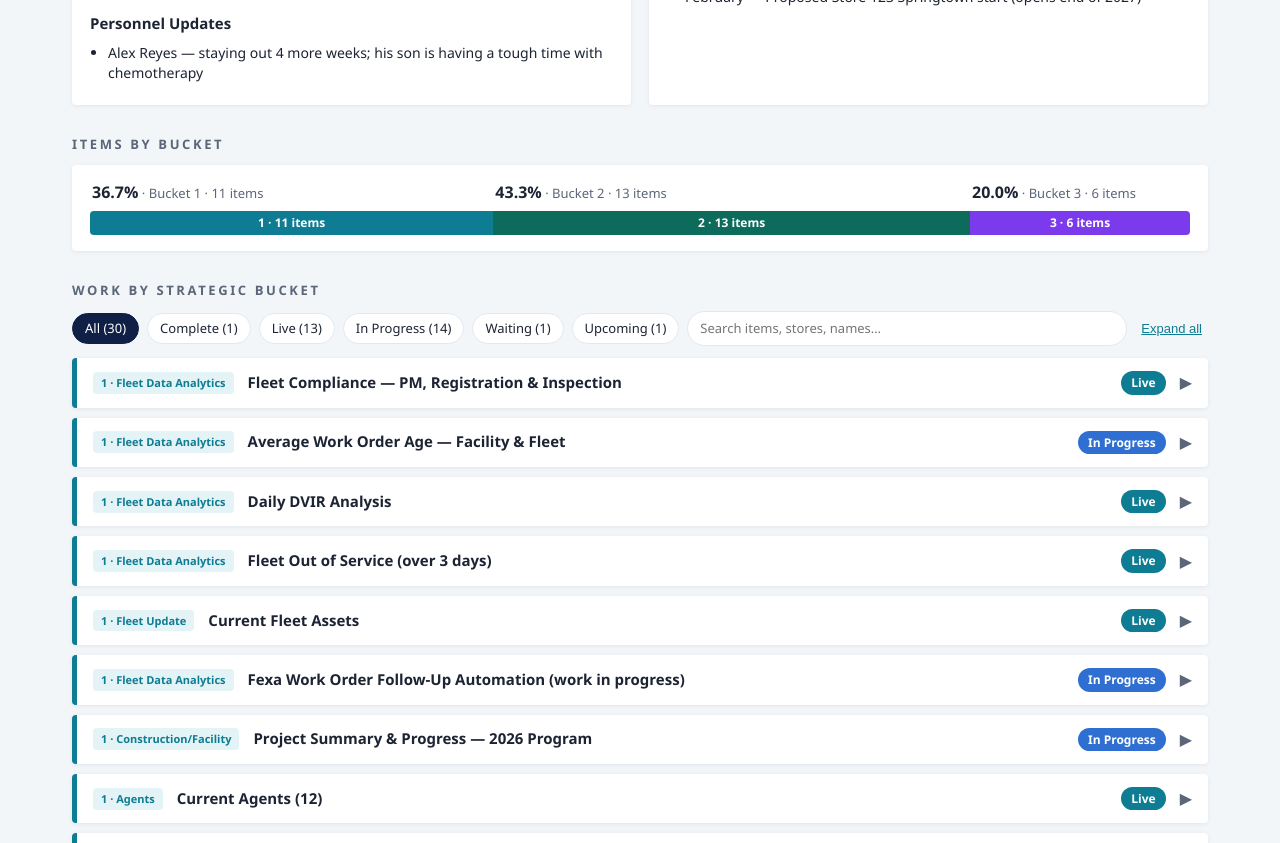
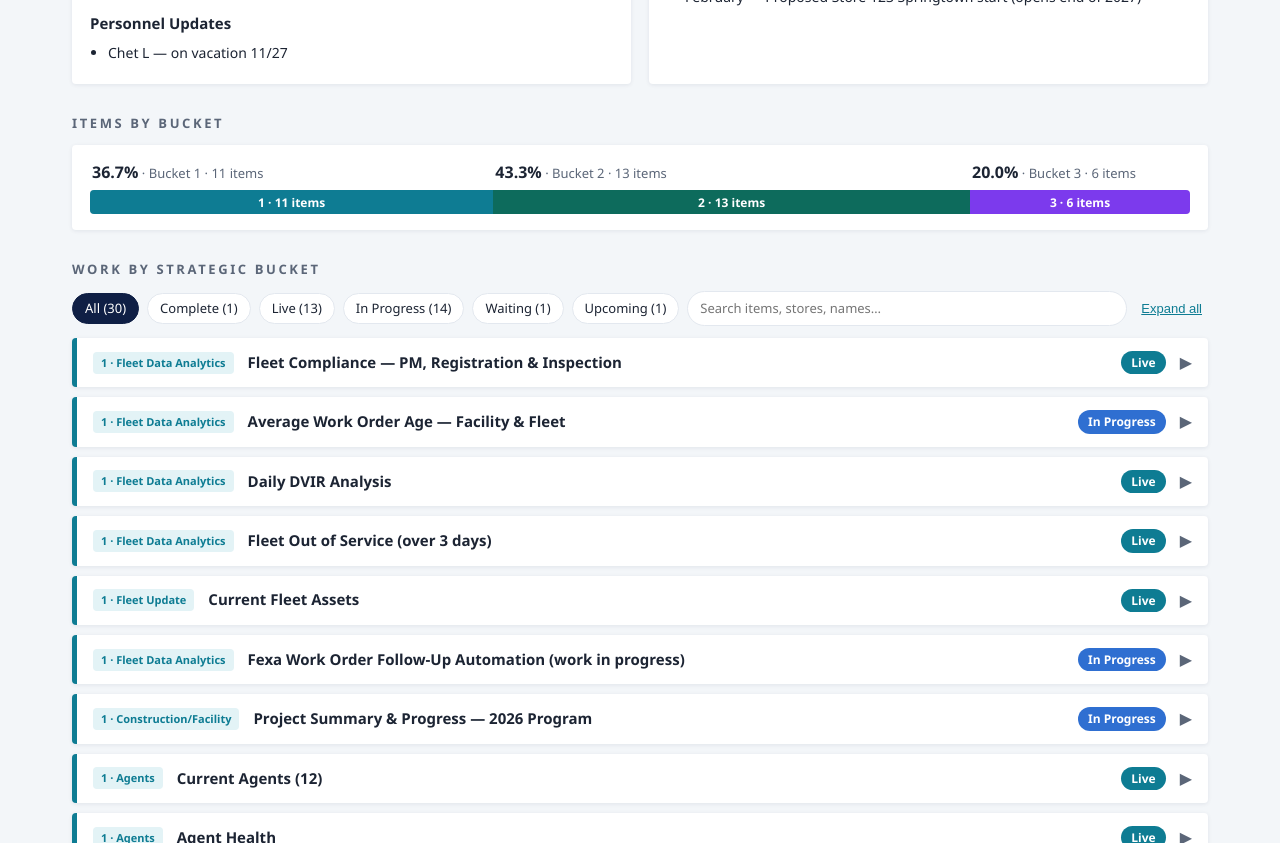
Before and after one commit to julianchetlange-svg/Store-Development-Fleet-Update, a plain HTML site: page index.html in a window 1280 px wide. Shown: the part 2060-2903 px from the top of the page. Drawn offline with Linux system fonts and the light colour scheme.

Commit message:
Owner update: personnel — remove Alex Reyes, add Chet L vacation 11/27
Co-Authored-By: Claude Opus 5.5 <noreply@anthropic.com>
Claude-Session: https://claude.ai/code/session_015mEdPz6kd4sRqGUv4QfhBK

```diff
--- a/index.html
+++ b/index.html
@@ -257,7 +257,7 @@ const REPORTS = [
     ],
 
     personnel:[
-      "Alex Reyes — staying out 4 more weeks; his son is having a tough time with chemotherapy"
+      "Chet L — on vacation 11/27"
     ],
 
     dates:[
```
